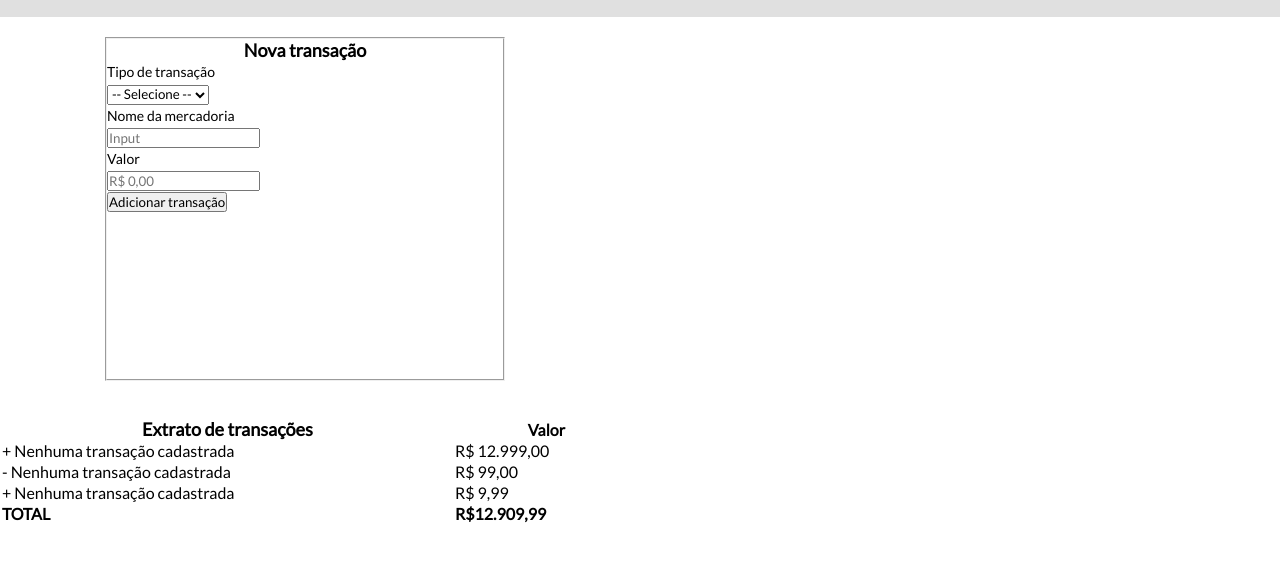
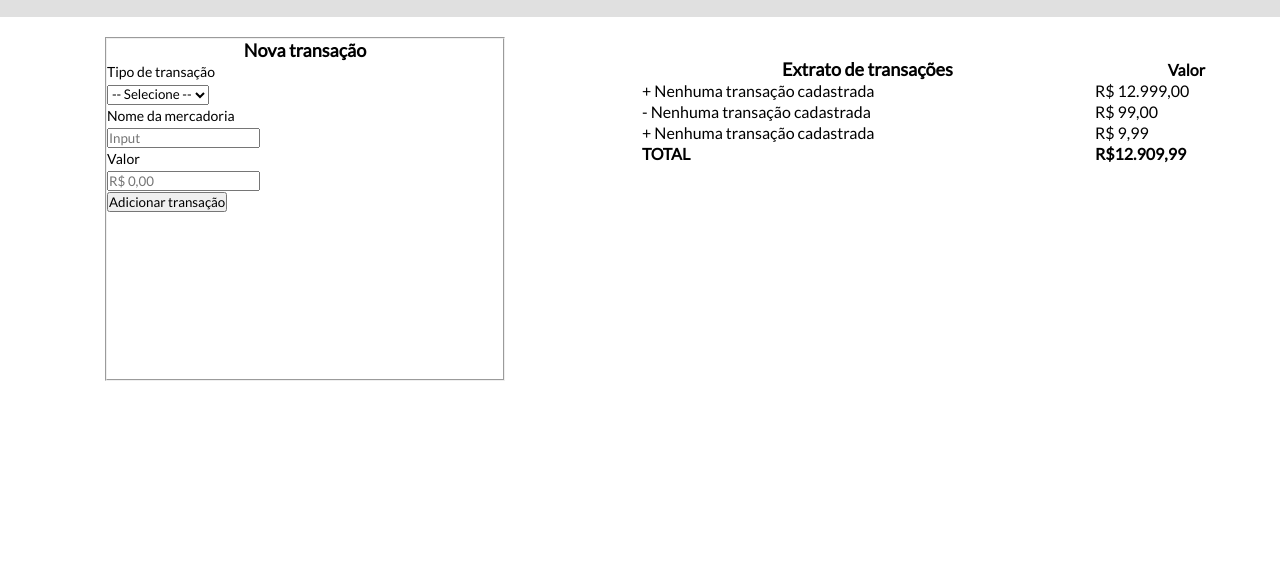
Before and after one commit to detoxd20/v00, a plain HTML site: page index.html in a window 1280 px wide. Shown: the part 63-624 px from the top of the page. Drawn offline with Linux system fonts and the light colour scheme.

Commit message:
tabela no lado certo

```diff
--- a/index.html
+++ b/index.html
@@ -70,7 +70,7 @@
     </section>
     <!--<strong>extrato de transações</strong>-->
 
-    <div>
+
         <!--tabela-->
         <div class="table-container">
 
@@ -105,7 +105,7 @@
 
 
 
-        </div>
+
 
 
 
--- a/style.css
+++ b/style.css
@@ -48,8 +48,8 @@
 }
 
 .table-container {
-    padding-top: 400px;
-
+    padding-top: 40px;
+    text-align: -webkit-right;
 }
 
 .table-title {
```
